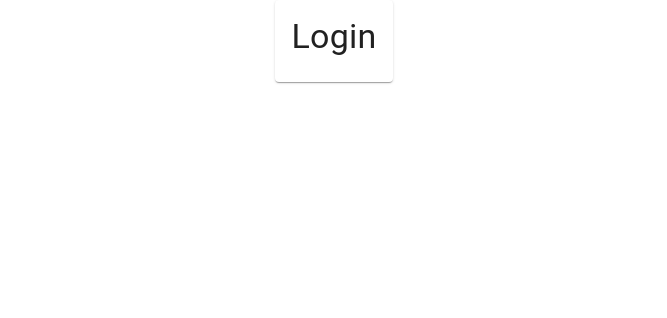
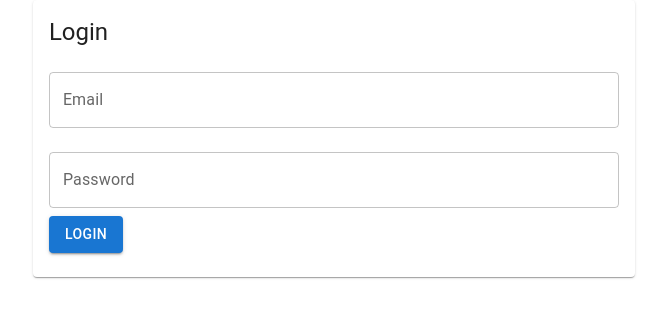
Before and after one commit to zeenat-abedin/mui-login-page, a React (Create React App) app: page / in a window 1280 px wide. Shown: the top 318 px of the page, without its empty margins (306-973 px from the left). Built offline with nearby package versions, Linux system fonts and the light colour scheme.

Commit message:
update App.js and Login.jsx: fix indentation
add handleSubmit function and form fields to Login component

```diff
--- a/src/App.js
+++ b/src/App.js
@@ -4,7 +4,7 @@ import Login from "./Login";
 function App() {
   return (
     <>
-       <CssBaseline />
+      <CssBaseline />
       <Login/>
     </>
   );
--- a/src/Login.jsx
+++ b/src/Login.jsx
@@ -1,17 +1,24 @@
-import { Box, Card, CardContent, Container, Typography } from '@mui/material'
+import { Box, Card, CardContent, Container, Typography, TextField, Button } from '@mui/material'
 
 function Login() {
+
+    function handleSubmit() {
+
+    }
+
   return (
     <Container>
       <Box display={'flex'} flexDirection={'column'} justifyContent={'center'} alignItems={'center'}>
         <Card>
           <CardContent>
-            <Typography variant='h4'>
+            <Typography component='h1' variant='h5'>
                Login
             </Typography>
-            <form>
-
-            </form>
+            <Box component='form' onSubmit={handleSubmit} sx={{ mt: 1, width: '100%' }}>
+               <TextField margin='normal' label='Email' fullWidth/>
+               <TextField margin='normal' label='Password' fullWidth />
+               <Button variant='contained'>Login</Button>
+            </Box>
           </CardContent>
         </Card>
       </Box>
```
